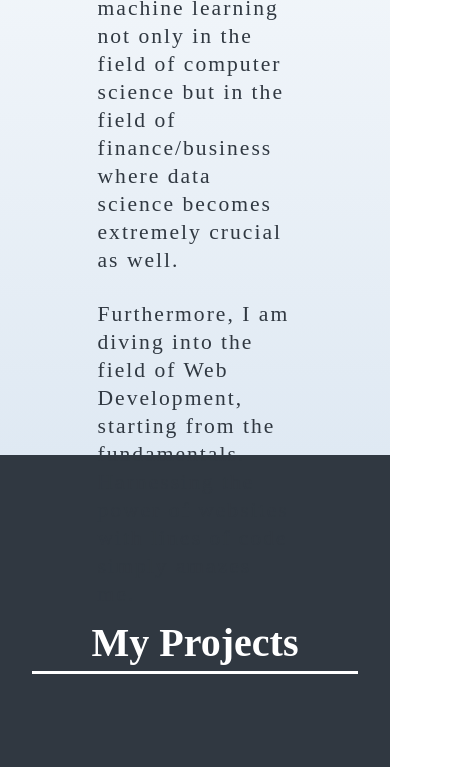
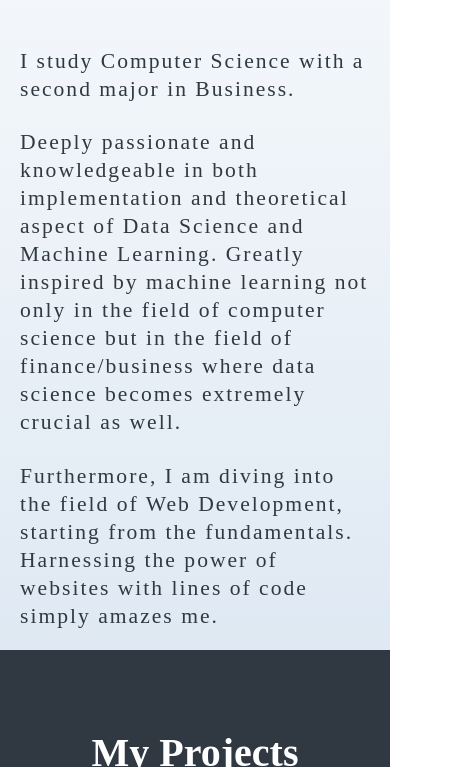
Before and after one commit to vanilladucky/vanilladucky.github.io, a plain HTML site: page index.html in a window 390 px wide. Shown: the part 1233-2000 px from the top of the page, 454 px wide, since content can reach past the window. Drawn offline with Linux system fonts and the light colour scheme; a web font is replaced by a local one.

Commit message:
changed padding in consideration of the nav bar

```diff
--- a/styles.css
+++ b/styles.css
@@ -100,7 +100,7 @@ li {
   text-decoration: none;
 }
 
-@media only screen and (max-width: 375px) {
+@media only screen and (max-width: 412px) {
   nav {
     justify-content: space-evenly;
   }
@@ -194,12 +194,12 @@ li {
   align-self: flex-start;
 }
 
-@media only screen and (max-width: 375px) {
+@media only screen and (max-width: 412px) {
 
   #introduction {
     width:inherit;
     height:auto;
-    padding: 20px;
+    padding: 50px 20px 20px 20px;
   }
 
   #introduction > h3 {
@@ -280,7 +280,10 @@ li {
   font-size:20px;
 }
 
-@media only screen and (max-width: 375px) {
+@media only screen and (max-width: 412px) {
+  #projects h2{
+    padding-top:50px;
+  }
   .project-tile p {
     font-size: 20px;
   }
@@ -351,7 +354,7 @@ li {
   transform: translateY(8px);
 }
 
-@media only screen and (max-width: 375px) {
+@media only screen and (max-width: 412px) {
   #projects{
     padding:25px;
   }
@@ -370,6 +373,7 @@ li {
     flex-direction:column;
   }
 
+
 }
 
 /* End */
```
